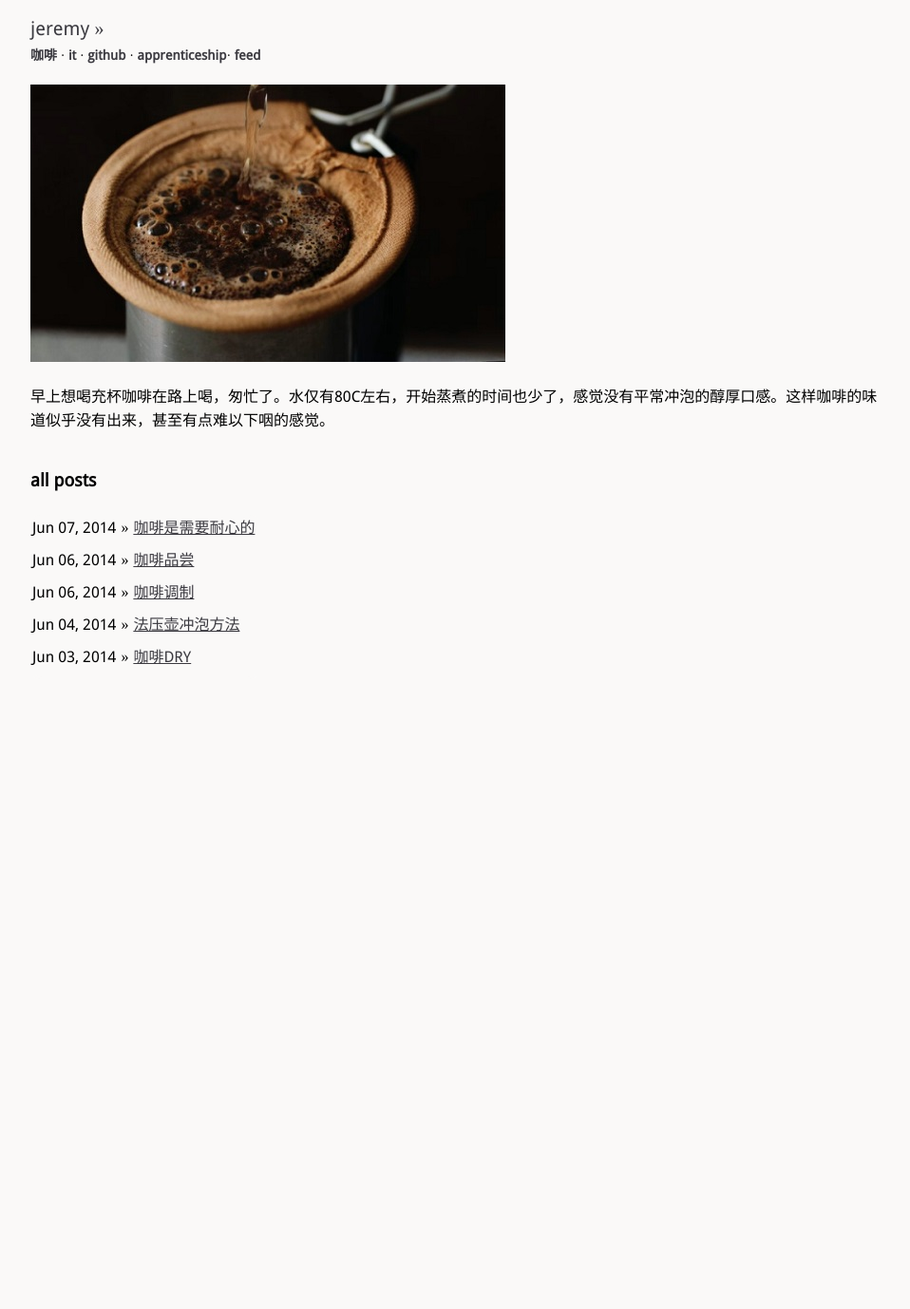
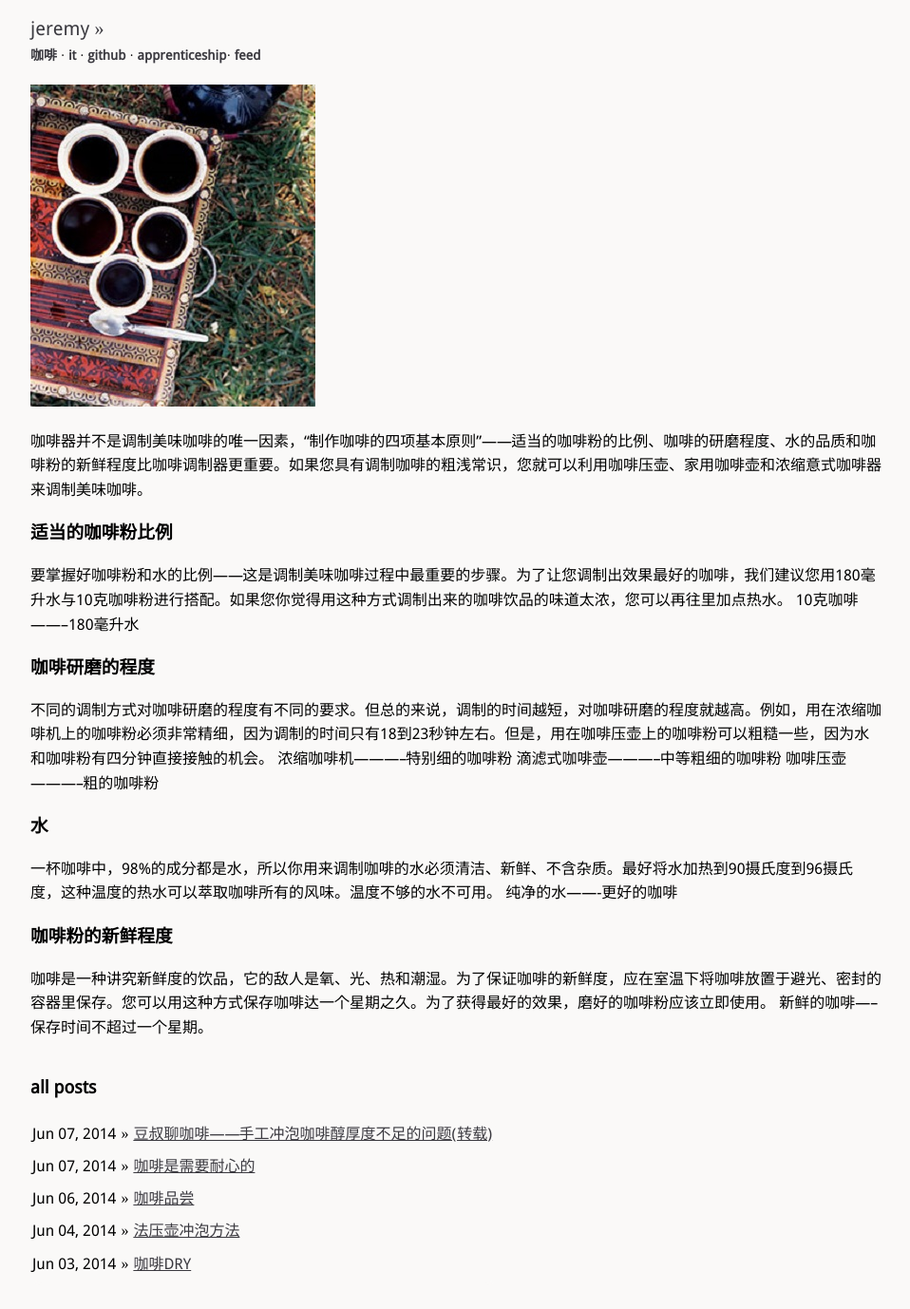
Before and after one commit to 51write/51write.github.io, a Jekyll site: the page built from cafe.html, in a window 1280 px wide and 1400 px high, scrolled down 237 px. Shown: the top 1378 px of the window at 95% size, without its empty margins (160-1118 px from the left). Built offline with Jekyll 4.4.1, drawn with Linux system fonts in a browser that asks for light colours; Markdown is read by kramdown in place of the engine named in the settings; before the commit the page ends 999 px from its top, so only the background shows below that; some of the changed text lies outside the part shown.

Commit message:
转载 豆叔聊咖啡——手工冲泡咖啡醇厚度不足的问题

```diff
--- /dev/null
+++ b/_posts/2014/2014-06-06-coffee-youhua.md
@@ -0,0 +1,23 @@
+---
+layout: post-cafe
+title: "豆叔聊咖啡——手工冲泡咖啡醇厚度不足的问题(转载)"
+date: 2014-06-06T23:30:00-08:00
+categories : cafe
+---
+这两天有使用手冲的朋友提出咖啡的香气和醇厚度不足的问题，说变换了不同的水温效果也不是很理想，这里豆叔的个人意见是手冲咖啡的醇厚度和香气不够，问题出现出在咖啡闷蒸效果上。闷蒸不够充分，香气就稀薄醇厚度低，这是一个有这四十年吧台经验的台湾老师傅传授给豆叔的。个人观点请参考！
+
+
+
+很多朋友在手冲的过程中经常出现的问题是香气稀薄醇厚度提不起来，大家开始找水温、研磨细度等原因，甚至有朋友将手冲水的温度降到82度左右。昨天我简单分享了要拉升香气和醇厚度的关键在于闷蒸，以下我就稍具体的说一说。
+
+
+
+我们假设使用同一种中度烘焙的咖啡以同样的细度同样的水温，若闷蒸不充分咖啡就会变的水，特别是第一次下水咖啡汉堡涨发的程度以及存水的时间长短，将根本上决定这一杯咖啡的醇厚度和香气，特别是那些中度偏浅的一些咖啡。若一次下水后汉堡没有起来，无论在后面如何调整那么这杯咖啡就已经失败了。
+
+
+
+手冲咖啡的关键在于前期，我通常采用三段式下水的方式。第一次下水时水流一定要充分的控制，如果水流大了并且有冲到滤纸上的情况。那么水与咖啡反应的时间将变短，所以说第一次下水的水流是关键。对于初次使用的朋友建议使用细嘴壶和三孔式冲泡上座，这样水流将变得容易掌握另外存水时间将变的长一些。
+
+
+
+关于手冲闷蒸的问题在啰唆两句。假设咖啡粉和冲泡上座比较匹配，比如说二至四人的上座冲三杯，我通常是用三股勺豆。第一次下水汉堡下边缘的高度基本上接近冲泡上座的上边缘，在整个发起的过程中是不漏水的！等开始漏水汉堡有些下降时在第二次下水，许多朋友认为手冲咖啡很淡我个人认为主要出在闷蒸上。
--- a/cafe.html
+++ b/cafe.html
@@ -3,9 +3,9 @@
 ---
 <div class="content">
   <div id="post">
-    <h1><a href="{{ site.categories.cafe.first.url }}">{{ site.categories.cafe.first.title }}</a></h1>
-    <div class="strap">{{ site.categories.cafe.first.date | date: "%b %d, %Y" }}</div>
-    {{ site.categories.cafe.first.content }}
+    <h1><a href="{{ site.categories.cafeindex.first.url }}">{{ site.categories.cafeindex.first.title }}</a></h1>
+    <div class="strap">{{ site.categories.cafeindex.first.date | date: "%b %d, %Y" }}</div>
+    {{ site.categories.cafeindex.first.content }}
   </div>
 </div>
 <div class="related">
```
Also changed, not shown: _posts/2014/2014-06-05-coffee-make.md (+1 -1 lines).
